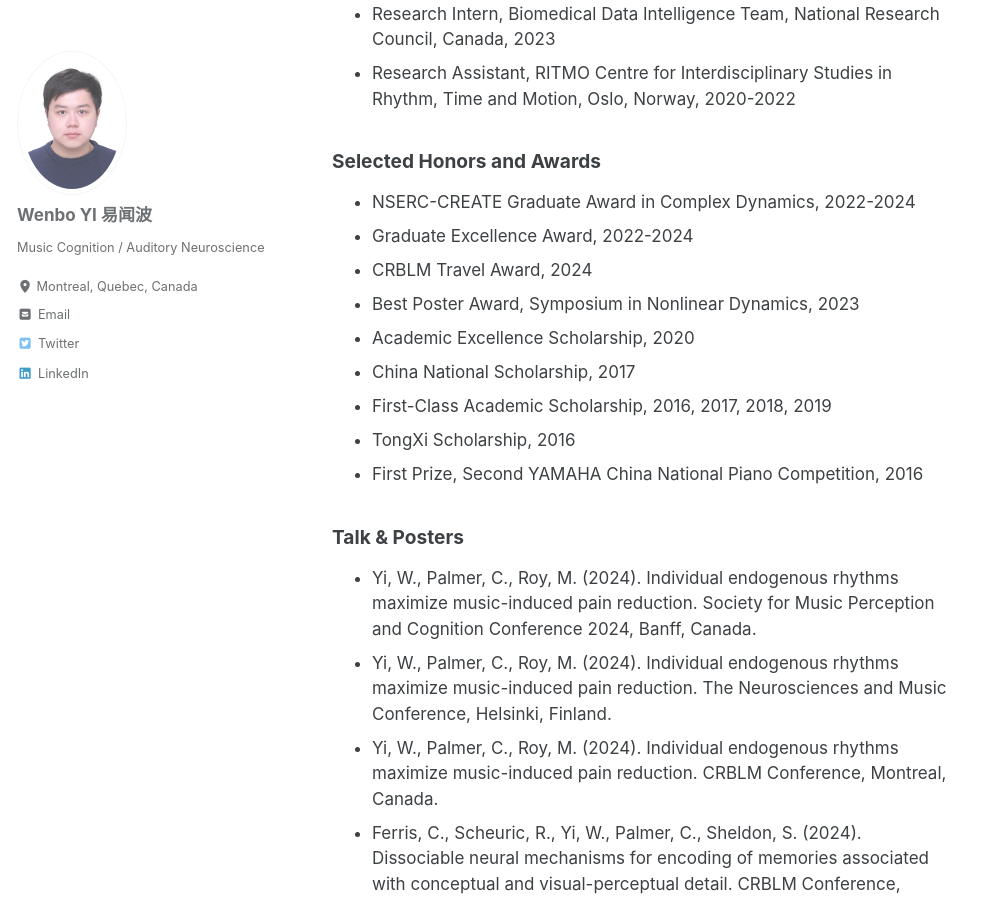
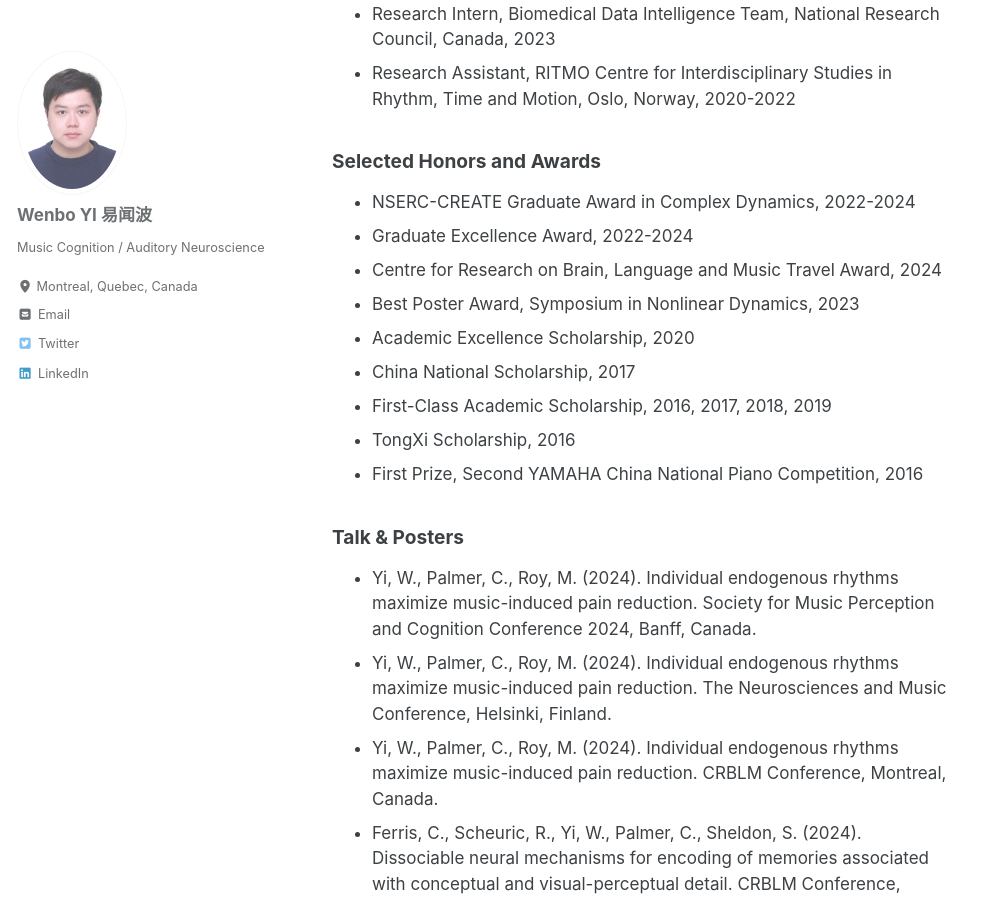
Before and after one commit to wenboyi/wenboyi, a Jekyll site: the page built from cv.md, in a window 1280 px wide and 900 px high, scrolled down 779 px. Shown: the whole window, without its empty margins (0-990 px from the left). Built offline with Jekyll 4.4.1, drawn with Linux system fonts in a browser that asks for light colours; cached includes are drawn as plain includes.

Commit message:
Update cv.md

```diff
--- a/cv.md
+++ b/cv.md
@@ -27,7 +27,7 @@ class: wide
 ### Selected Honors and Awards
 - NSERC-CREATE Graduate Award in Complex Dynamics, 2022-2024
 - Graduate Excellence Award, 2022-2024
-- CRBLM Travel Award, 2024
+- Centre for Research on Brain, Language and Music Travel Award, 2024
 - Best Poster Award, Symposium in Nonlinear Dynamics, 2023
 - Academic Excellence Scholarship, 2020
 - China National Scholarship, 2017
```
